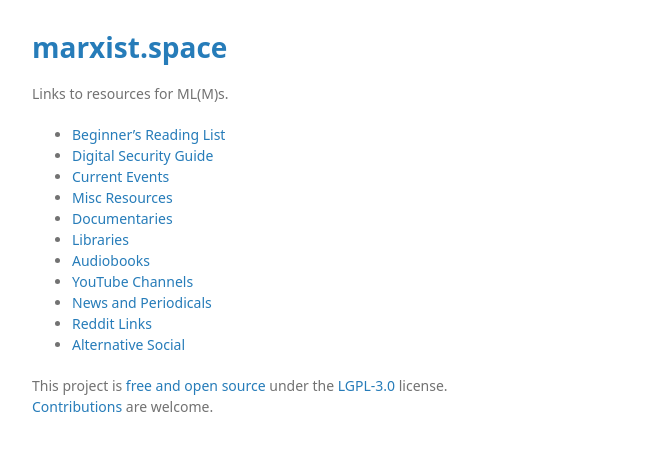
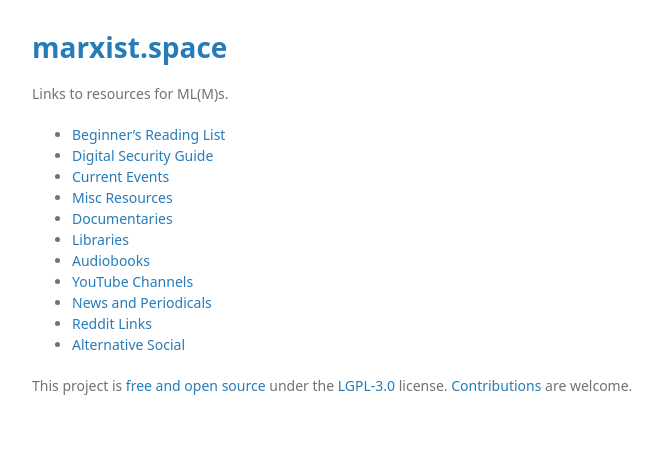
Before and after one commit to prolesoft/marxist.space, a Jekyll site: the page built from README.md, in a window 1280 px wide. Shown: the top 451 px of the page, without its empty margins (178-841 px from the left). Built offline with Jekyll 4.4.1, drawn with Linux system fonts in a browser that asks for light colours; our own code applies the rules of GitHub Pages for plain Markdown files.

Commit message:
chore: more dom cleanup

```diff
--- a/_layouts/default.html
+++ b/_layouts/default.html
@@ -19,13 +19,9 @@
     <![endif]-->
   </head>
   <body>
-    <div class="wrapper">
-      <section>
-
+    <main>
       {{ content }}
-
-      </section>
-    </div>
+    </main>
     <script type="text/javascript">
       ;(function () {
         var metas = document.getElementsByTagName('meta');
--- a/assets/css/style.scss
+++ b/assets/css/style.scss
@@ -59,9 +59,10 @@
   color: #777;
 }
 
-.wrapper {
+main {
   width: 860px;
   margin: 0 auto;
+  padding-bottom: 24px;
 }
 
 blockquote {
@@ -113,11 +114,6 @@
   font-weight: 700;
 }
 
-section {
-  width: 500px;
-  padding-bottom: 50px;
-}
-
 small {
   font-size: 11px;
 }
@@ -130,17 +126,9 @@
 }
 
 @media print, screen and (max-width: 960px) {
-  div.wrapper {
+  main {
     width: auto;
-    margin: 0;
-  }
-
-  section {
     position: static;
-    width: auto;
-  }
-
-  section {
     padding: 20px 0;
     margin: 0 0 20px;
   }
```
